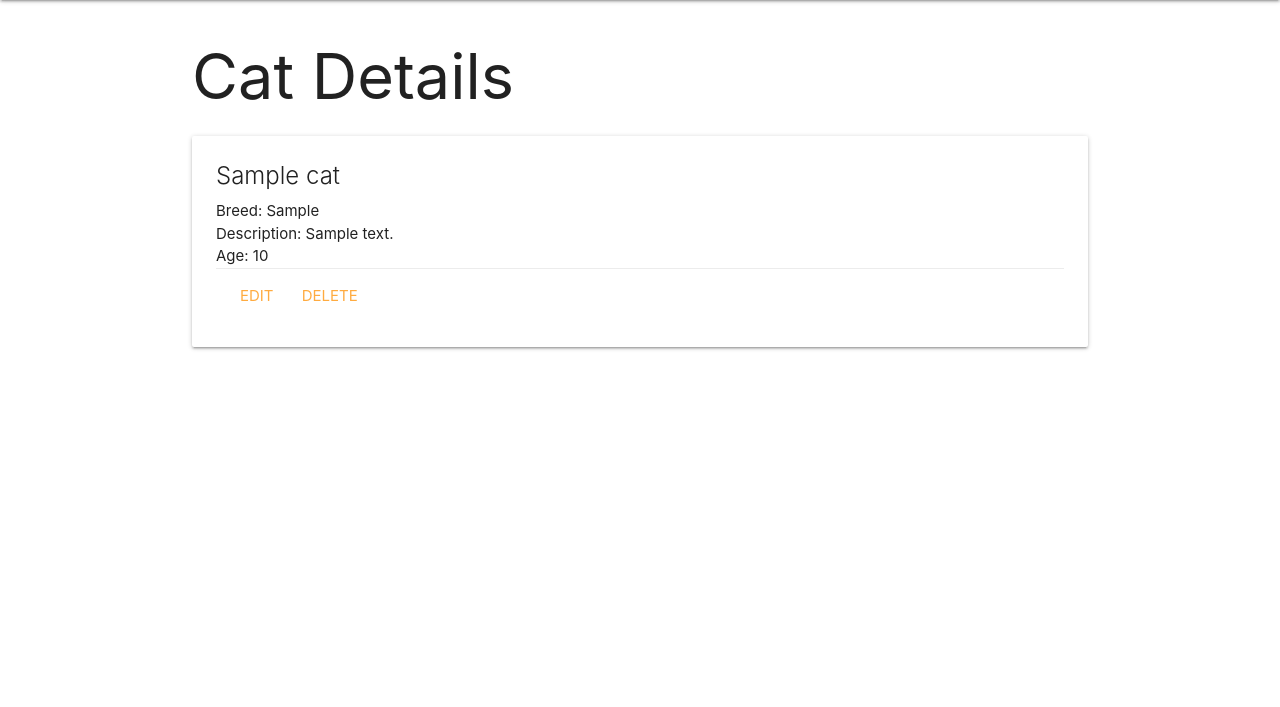
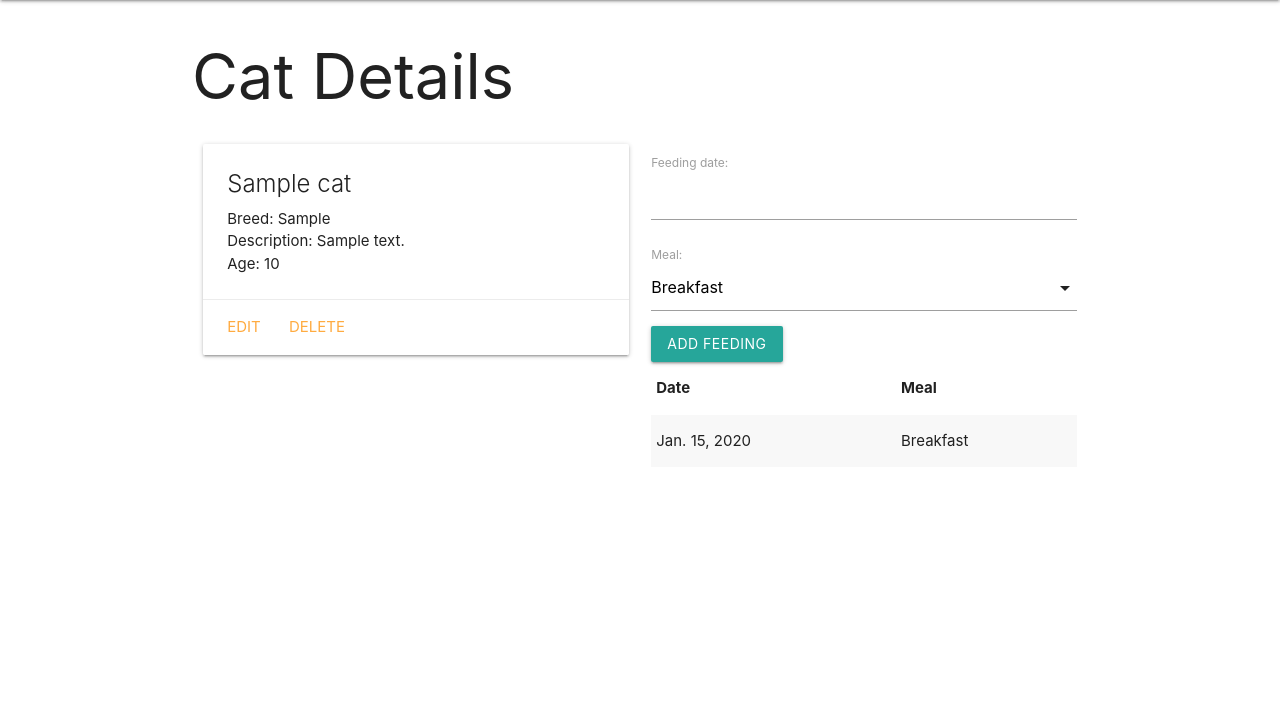
Before and after one commit to MLeys/catcollector, a Django app: page /cats/1/ in a window 1280 px wide. Shown: the part 64-771 px from the top of the page. Run offline with Django 4.2, Linux system fonts and the light colour scheme; tables that the repository leaves empty hold one stand-in row (values such as "Sample post").

Commit message:
added meal

```diff
--- a/main_app/admin.py
+++ b/main_app/admin.py
@@ -1,6 +1,7 @@
 from django.contrib import admin
 
 # Register your models here.
-from .models import Cat
+from .models import Cat, Feeding
 
 admin.site.register(Cat)
+admin.site.register(Feeding)
--- /dev/null
+++ b/main_app/forms.py
@@ -0,0 +1,9 @@
+from django.forms import ModelForm
+from .models import Feeding
+
+# when we instiate this class, we will create a form from our Feeding Model
+class FeedingForm(ModelForm):
+	# meta class, this instructions for the class
+	class Meta:
+		model = Feeding
+		fields = ['date', 'meal']
--- a/main_app/models.py
+++ b/main_app/models.py
@@ -1,6 +1,13 @@
 from django.db import models
 from django.urls import reverse # aka a way to redirect
 # Create your models here.
+
+
+# all intances of Cat, since there is a One to Many relationship to Feedings
+# We can access the many side
+# <model instance>.<many side lowercase model name>_set
+# cat.feeding_set.get(id=3)
+# cat.feeding_set.all() find all the feedings that belong to the cat
 class Cat(models.Model):
 	# we're defining the columns and constraints on the rows for each column
 	name = models.CharField(max_length=100)
@@ -14,3 +21,32 @@ class Cat(models.Model):
 		# self.id is referring to the id of the cat you just
 		# created and or updated
 		return reverse('detail', kwargs={'cat_id': self.id})
+
+
+
+# adding this below the Cat model, since we have to relate to it,
+# SO Cat must defined before we create relationship
+
+MEALS = (
+	('B', 'Breakfast'),
+	('L', 'Lunch'),
+	('D', 'Dinner'),
+)
+
+
+class Feeding(models.Model):
+	date = models.DateField('Feeding date')
+	meal = models.CharField(
+		max_length=1,
+		# this will help us make a select menu when a form is created from this model
+		choices=MEALS,
+		default=MEALS[0][0])
+
+	# create a cat_id FK (Cat is our model)
+	cat = models.ForeignKey(Cat, on_delete=models.CASCADE) # <- If you delete cat, delete all the feeding associated with the cat as well
+
+	def __str__(self):
+		# get_meal_display() is a method django creates for  Charfields that have choices (Select menu)
+		# get_<property name>_display() -> automatically shows the humnan readable value, so if meal's value is "B", the method
+		# will return Breakfast, (look at the tuple!)
+		return f"{self.get_meal_display()} on {self.date}"
--- a/main_app/templates/base.html
+++ b/main_app/templates/base.html
@@ -8,6 +8,7 @@
   <title>Cat Collector</title>
   <link rel="stylesheet" href="https://cdnjs.cloudflare.com/ajax/libs/materialize/1.0.0/css/materialize.min.css">
   <link rel="stylesheet" href="{% static 'css/style.css' %}">
+  <script src="https://cdnjs.cloudflare.com/ajax/libs/materialize/1.0.0/js/materialize.min.js"></script>
 
 </head>
 <body>
--- a/main_app/templates/cats/detail.html
+++ b/main_app/templates/cats/detail.html
@@ -1,27 +1,59 @@
 {% extends 'base.html' %}
-
-
 {% block content %}
 
 <h1>Cat Details</h1>
 
+<div class="row">
+  <div class="col s6">
     <div class="card">
       <div class="card-content">
         <span class="card-title">{{ cat.name }}</span>
         <p>Breed: {{ cat.breed }}</p>
         <p>Description: {{ cat.description }}</p>
-
         {% if cat.age > 0 %}
           <p>Age: {{ cat.age }}</p>
-
         {% else %}
           <p>Age: Kitten</p>
-
         {% endif %}
+      </div>
       <div class="card-action">
         <a href="{% url 'cats_update' cat.id %}">Edit</a>
         <a href="{% url 'cats_delete' cat.id %}">Delete</a>
       </div>
     </div>
   </div>
-{% endblock content %}
+  <div class="col s6">
+
+	<form action="" method="POST">
+		{% csrf_token %}
+		{{ feeding_form.as_p }}
+		<input type="submit" class="btn" value="Add Feeding">
+	</form>
+
+
+
+    <table class="striped">
+      <thead>
+        <tr><th>Date</th><th>Meal</th></tr>
+      </thead>
+      <tbody>
+        {% for feeding in cat.feeding_set.all %}
+          <tr>
+            <td>{{feeding.date}}</td>
+            <td>{{feeding.get_meal_display}}</td>
+          </tr>
+        {% endfor %}
+      </tbody>
+    </table>
+  </div>
+</div>
+
+<script>
+	// select the element, rember django gives us id's on our form
+	const selectEl = document.querySelector('#id_meal');
+	M.FormSelect.init(selectEl);
+
+</script>
+
+
+{% endblock %}
--- a/main_app/views.py
+++ b/main_app/views.py
@@ -6,6 +6,7 @@ from django.views.generic.edit import CreateView, UpdateView, DeleteView
 # Create your views here.
 from django.http import HttpResponse
 from .models import Cat
+from .forms import FeedingForm
 
 
 class CatUpdate(UpdateView):
@@ -69,6 +70,10 @@ def cats_detail(request, cat_id):
   # use our model Cat (Capital cat) to retrieve whatever row
   # from our db the cat_id matches
   cat = Cat.objects.get(id=cat_id)
+
+  # instiate our form class, to create a form from the class
+  # feeding_form is the instance of our class, aka a form
+  feeding_form = FeedingForm()
   # cats/detail.html <- refers to a template
   # render responds to the client
-  return render(request, 'cats/detail.html', {'cat': cat})
+  return render(request, 'cats/detail.html', {'cat': cat, 'feeding_form': feeding_form})
```
Also changed, not shown: main_app/migrations/0002_feeding.py (added). Lines whose indentation alone changed are shown as unchanged.
